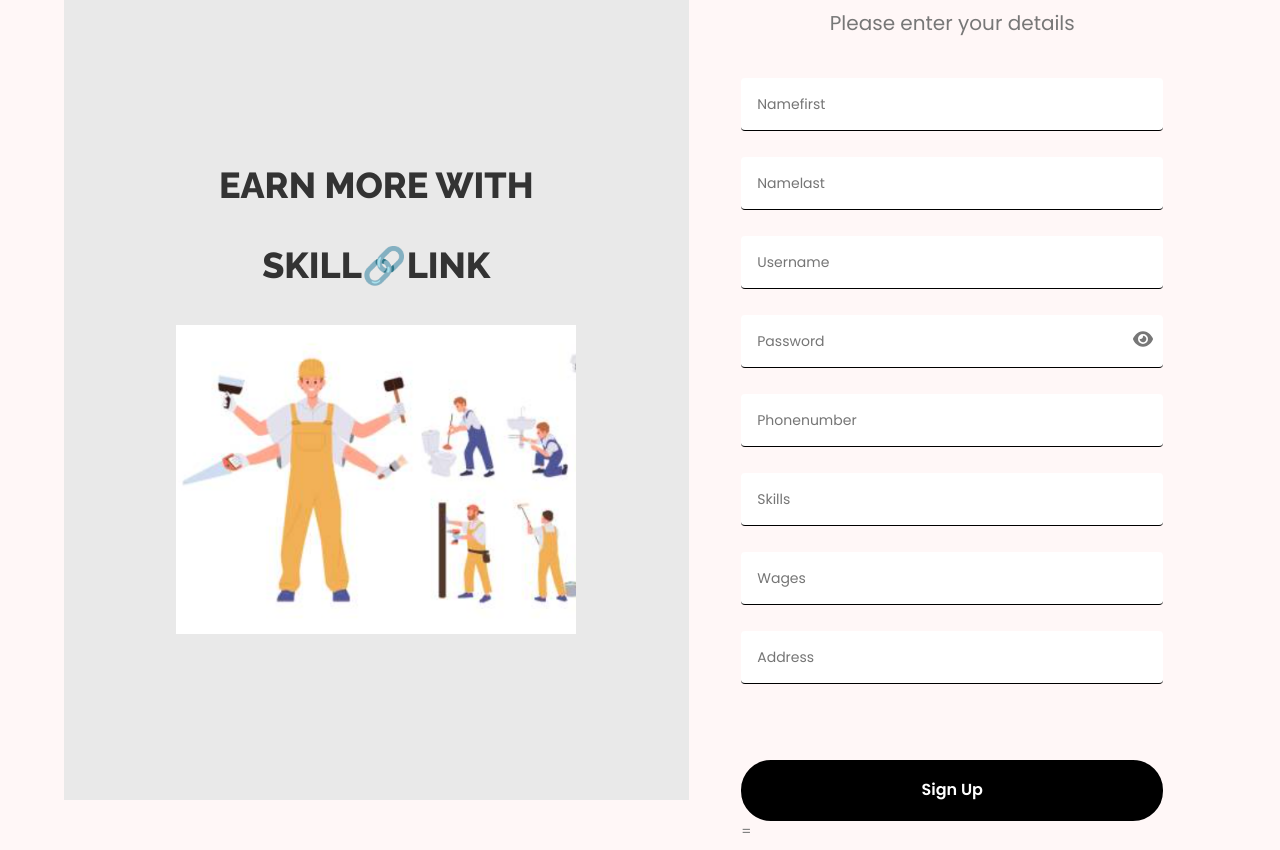
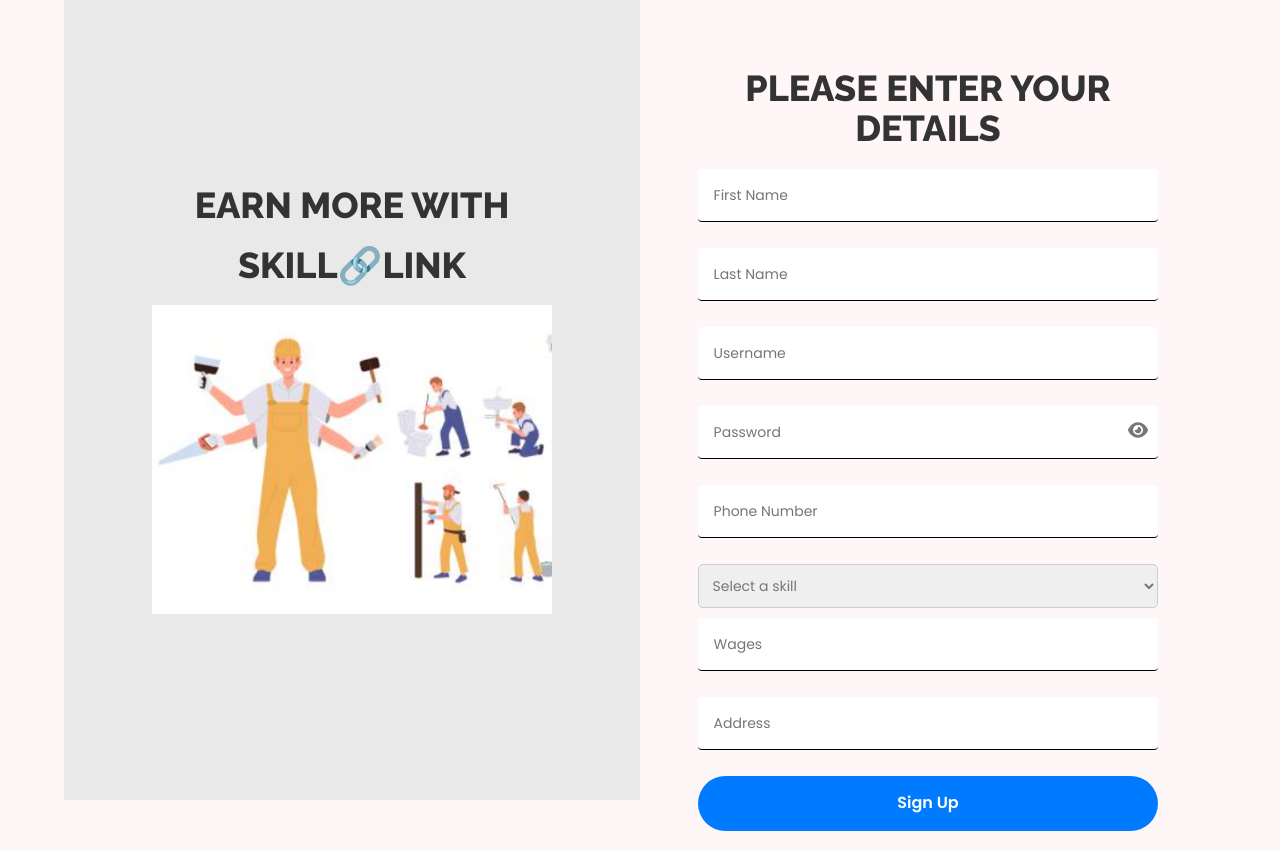
Before and after one commit to Cdac-Skill-Link/Skill-Link, a React (Create React App) app in the folder FrontEnd/: page /ServiceProviderregister in a window 1280 px wide. Built offline with nearby package versions, Linux system fonts and the light colour scheme; what smooth-scroll would draw is missing.

Commit message:
Added Validation to serviceProviderRegistration.jsx and added bootstrap for it in bootstrap.css

```diff
--- a/FrontEnd/src/components/serviceProviderRegistration.jsx
+++ b/FrontEnd/src/components/serviceProviderRegistration.jsx
@@ -4,30 +4,48 @@ import Logo from "../assets/logo.png";
 import GoogleSvg from "../assets/icons8-google.svg";
 import { FaEye } from "react-icons/fa6";
 import { FaEyeSlash } from "react-icons/fa6";
-
 import "./LoginForm.css";
 import axios from "axios";
 import { useNavigate } from "react-router-dom";
 
+const skillsList = ["Electrician", "Cleaner", "Gardener", "Painter", "Carpenter", "Pest Controller"];
+
 const ServiceRegistration = () => {
-  const [ showPassword, setShowPassword ] = useState(false);
-    const navigate=useNavigate();
+  const [showPassword, setShowPassword] = useState(false);
+  const navigate = useNavigate();
   const [formData, setFormData] = useState({
-    namefirst: '',
-    namelast: '',
-    username: '',
-    password: '',
-    phonenumber: '',
-    skills:'',
-    wages:'',
-    address: ''
+    namefirst: "",
+    namelast: "",
+    username: "",
+    password: "",
+    phonenumber: "",
+    skills: "",
+    wages: "",
+    address: ""
   });
-const [message, setMessage] = useState('');
+  const [errors, setErrors] = useState({});
 
+  const validate = () => {
+    let newErrors = {};
+
+    if (!formData.namefirst.trim()) newErrors.namefirst = "First name is required";
+    if (!formData.namelast.trim()) newErrors.namelast = "Last name is required";
+    if (!formData.username.trim()) newErrors.username = "Username is required";
+    if (!/^(?=.*[a-z])(?=.*[A-Z])(?=.*\d)(?=.*[@$!%*?&])[A-Za-z\d@$!%*?&]{8,}$/.test(formData.password)) {
+      newErrors.password = "Password must be at least 8 characters, include an uppercase letter, a lowercase letter, a number, and a special character";
+    }
+    if (!/^[0-9]{10}$/.test(formData.phonenumber)) newErrors.phonenumber = "Invalid phone number";
+    if (!formData.skills.trim()) newErrors.skills = "Skills are required";
+    if (!formData.wages.trim() || isNaN(formData.wages) || formData.wages <= 0) newErrors.wages = "Invalid wage amount";
+    if (!formData.address.trim()) newErrors.address = "Address is required";
+
+    setErrors(newErrors);
+    return Object.keys(newErrors).length === 0;
+  };
 
   const handleChange = (e) => {
     const { name, value } = e.target;
-    setFormData(prevState => ({
+    setFormData((prevState) => ({
       ...prevState,
       [name]: value
     }));
@@ -35,89 +53,69 @@ const handleChange = (e) => {
 
   const handleSubmit = async (e) => {
     e.preventDefault();
+    if (!validate()) return;
     try {
-        const response = await axios.post('http://localhost:7373/serviceprovider/register', formData).then((response) => {
-            const result = response.data
-          //   const status = response.status
-
-            //   console.log(userId)
-
-
-            if (response.status===200){
-                // toast.warning("success")
-
-                  alert("success")
-                navigate("/serviceprovider")
-            }else{
-                alert("Wrong Credential")
-                // toast.warning("wrong")
-                navigate("/ServiceProviderregister")
+      const response = await axios.post("http://localhost:7373/serviceprovider/register", formData);
+      if (response.status === 200) {
+        alert("Success");
+        navigate("/serviceprovider");
+      } else {
+        alert("Wrong Credentials");
+        navigate("/ServiceProviderregister");
       }
-
-           }   )
-
-
-        // setMessage(response.data); // Set the message received from the server
     } catch (error) {
-        console.error('Error:', error);
-        setMessage('An error occurred. Please try again later.'); // Set a generic error message
+      console.error("Error:", error);
+      alert("An error occurred. Please try again later.");
     }
   };
+
   return (
-    <div className="login-main" >
-       <div className="login-left">
+    <div className="login-main" style={{ display: "flex" }}>
+      <div className="login-left" style={{ width: "50%", display: "flex", flexDirection: "column", alignItems: "center", justifyContent: "center", textAlign: "center", padding: "20px", boxSizing: "border-box" }}>
+        <h2>Earn More with</h2>
+        <h2> Skill🔗Link</h2>
+        <img src={Image} alt="" style={{ maxWidth: "100%", height: "auto", objectFit: "contain" }} />
+      </div>
+      <div className="login-right" style={{ width: "50%" }}>
+        <div className="login-right-container" style={{ marginTop: "50px", overflowY: "auto" }}>
+          <h2>Please enter your details</h2>
+          <form onSubmit={handleSubmit}>
+            <input type="text" placeholder="First Name" name="namefirst" value={formData.namefirst} onChange={handleChange} />
+            {errors.namefirst && <span className="error">{errors.namefirst}</span>}
 
-      <div>
+            <input type="text" placeholder="Last Name" name="namelast" value={formData.namelast} onChange={handleChange} />
+            {errors.namelast && <span className="error">{errors.namelast}</span>}
 
-       <h2>Earn More with</h2>
-       <br/>
-      <h2> Skill🔗Link</h2>
-    <br></br>
-      <img src={Image} alt="" />
+            <input type="text" placeholder="Username" name="username" value={formData.username} onChange={handleChange} />
+            {errors.username && <span className="error">{errors.username}</span>}
+
+            <div className="pass-input-div">
+              <input type={showPassword ? "text" : "password"} placeholder="Password" name="password" value={formData.password} onChange={handleChange} />
+              {showPassword ? <FaEyeSlash onClick={() => setShowPassword(!showPassword)} /> : <FaEye onClick={() => setShowPassword(!showPassword)} />}
             </div>
+            {errors.password && <span className="error">{errors.password}</span>}
 
+            <input type="text" placeholder="Phone Number" name="phonenumber" value={formData.phonenumber} onChange={handleChange} />
+            {errors.phonenumber && <span className="error">{errors.phonenumber}</span>}
 
-      </div>
-      <div className="login-right">
-        <div className="login-right-container">
-          <div className="login-logo">
-            {/* <img src={Logo} alt="" /> */}
-          </div>
-          <div className="login-center">
+            <select name="skills" value={formData.skills} onChange={handleChange} style={{ width: "100%", padding: "10px", borderRadius: "5px", border: "1px solid #ccc" }}>
+              <option value="">Select a skill</option>
+              {skillsList.map((skill, index) => (
+                <option key={index} value={skill}>{skill}</option>
+              ))}
+            </select>
+            {errors.skills && <span className="error">{errors.skills}</span>}
 
-            <p>Please enter your details</p>
+            <input type="text" placeholder="Wages" name="wages" value={formData.wages} onChange={handleChange} />
+            {errors.wages && <span className="error">{errors.wages}</span>}
 
-            <form onSubmit={handleSubmit}>
+            <input type="text" placeholder="Address" name="address" value={formData.address} onChange={handleChange} />
+            {errors.address && <span className="error">{errors.address}</span>}
 
-              <input type="text" placeholder="Namefirst" name="namefirst" value={formData.namefirst} onChange={handleChange}/>
-              <input type="text" placeholder="Namelast" name="namelast" value={formData.namelast} onChange={handleChange}/>
-              <input type="text" placeholder="Username" name="username" value={formData.username} onChange={handleChange}/>
-              <div className="pass-input-div">
-                <input type={showPassword ? "text" : "password"} placeholder="Password" name="password" value={formData.password} onChange={handleChange}/>
-                {showPassword ? <FaEyeSlash onClick={() => {setShowPassword(!showPassword)}} /> : <FaEye onClick={() => {setShowPassword(!showPassword)}} />}
-
-              </div>
-              {/* <input type="password" placeholder="Password" name="password" value={formData.password} onChange={handleChange}/> */}
-              <input type="text" placeholder="Phonenumber" name="phonenumber" value={formData.phonenumber} onChange={handleChange}/>
-              <input type="text" placeholder="Skills" name="skills" value={formData.skills} onChange={handleChange}/>
-              <input type="text" placeholder="Wages" name="wages" value={formData.wages} onChange={handleChange}/>
-              <input type="text" placeholder="Address" name="address" value={formData.address} onChange={handleChange}/>
-
-
-              <div className="login-center-options">
-
-              </div>
-              <div className="login-center-buttons">
             <button type="submit">Sign Up</button>
-
-              </div>
           </form>
         </div>
-
-       =
       </div>
-      </div>
-
     </div>
   );
 };
```
Also changed, not shown: FrontEnd/public/css/bootstrap.css. Lines whose indentation alone changed are shown as unchanged.
